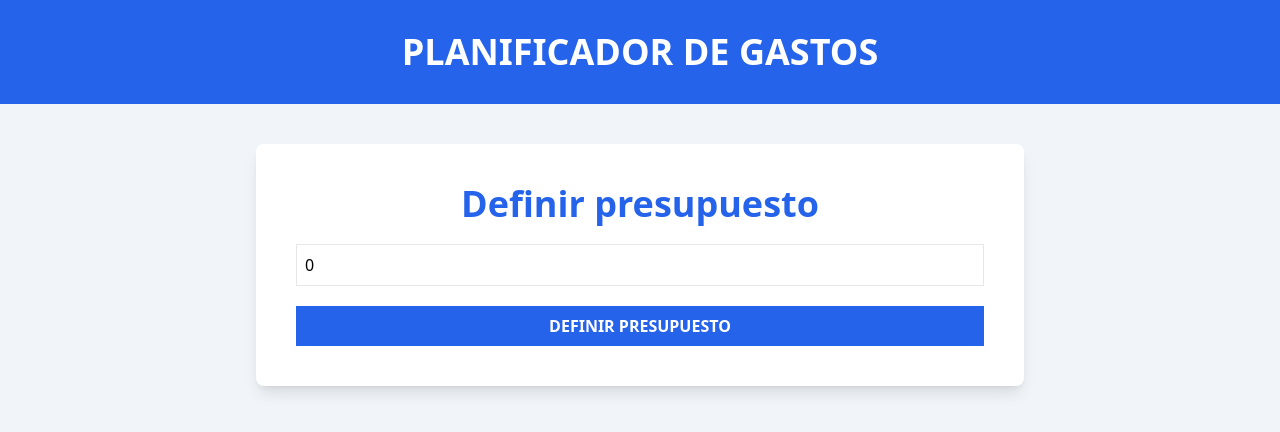
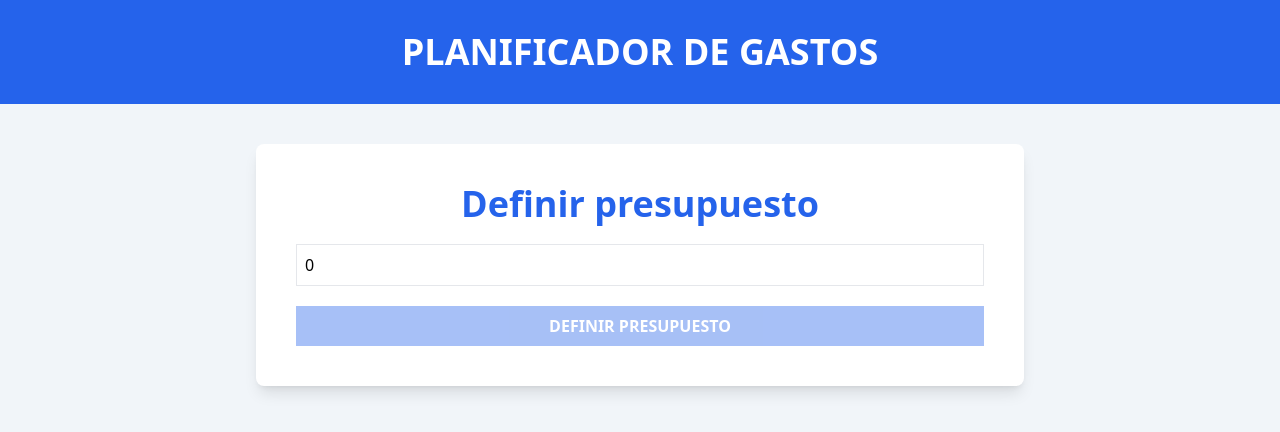
Before and after one commit to GabrielGirotti/control-gastos-ts, a React (Vite) app: page / in a window 1280 px wide. Shown: the top 432 px of the page. Built offline with nearby package versions, Linux system fonts and the light colour scheme.

Commit message:
form validation

```diff
--- a/src/components/BudgetForm.tsx
+++ b/src/components/BudgetForm.tsx
@@ -1,4 +1,4 @@
-import { useState } from "react";
+import { useMemo, useState } from "react";
 
 export default function BudgetForm() {
   const [budget, setBudget] = useState(0);
@@ -6,6 +6,10 @@ export default function BudgetForm() {
   const handleChange = (e: React.ChangeEvent<HTMLInputElement>) => {
     setBudget(+e.target.value);
   };
+
+  const isValid = useMemo(() => {
+return budget <= 0 || isNaN(budget)
+  }, [budget])
 
   return (
     <form className=" space-y-5">
@@ -30,7 +34,8 @@ export default function BudgetForm() {
       <input
         type="submit"
         value="Definir presupuesto"
-        className=" bg-blue-600 hover:bg-blue-700 cursor-pointer text-white uppercase w-full p-2 font-bold"
+        className=" bg-blue-600 hover:bg-blue-700 cursor-pointer text-white uppercase w-full p-2 font-bold disabled:opacity-40"
+        disabled={isValid}
       />
     </form>
   );
```
